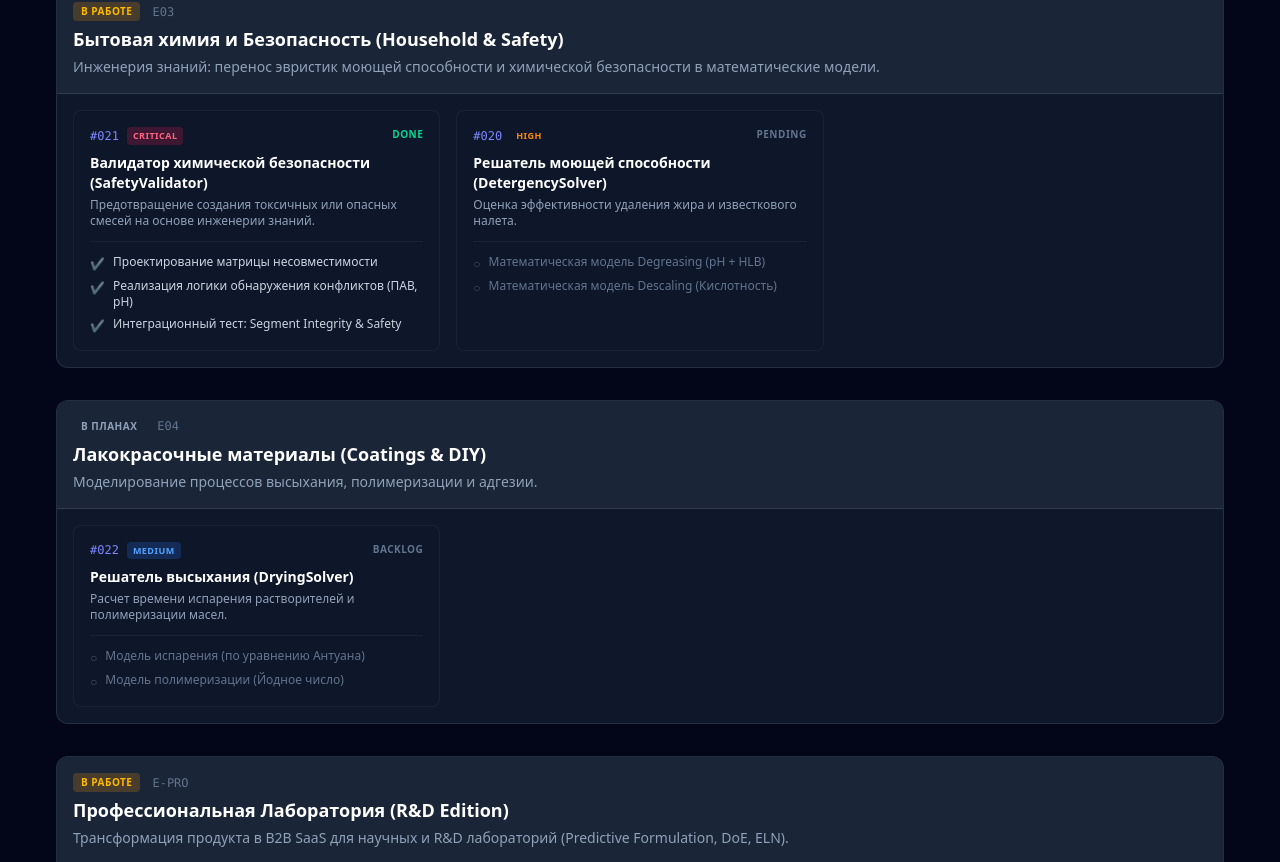
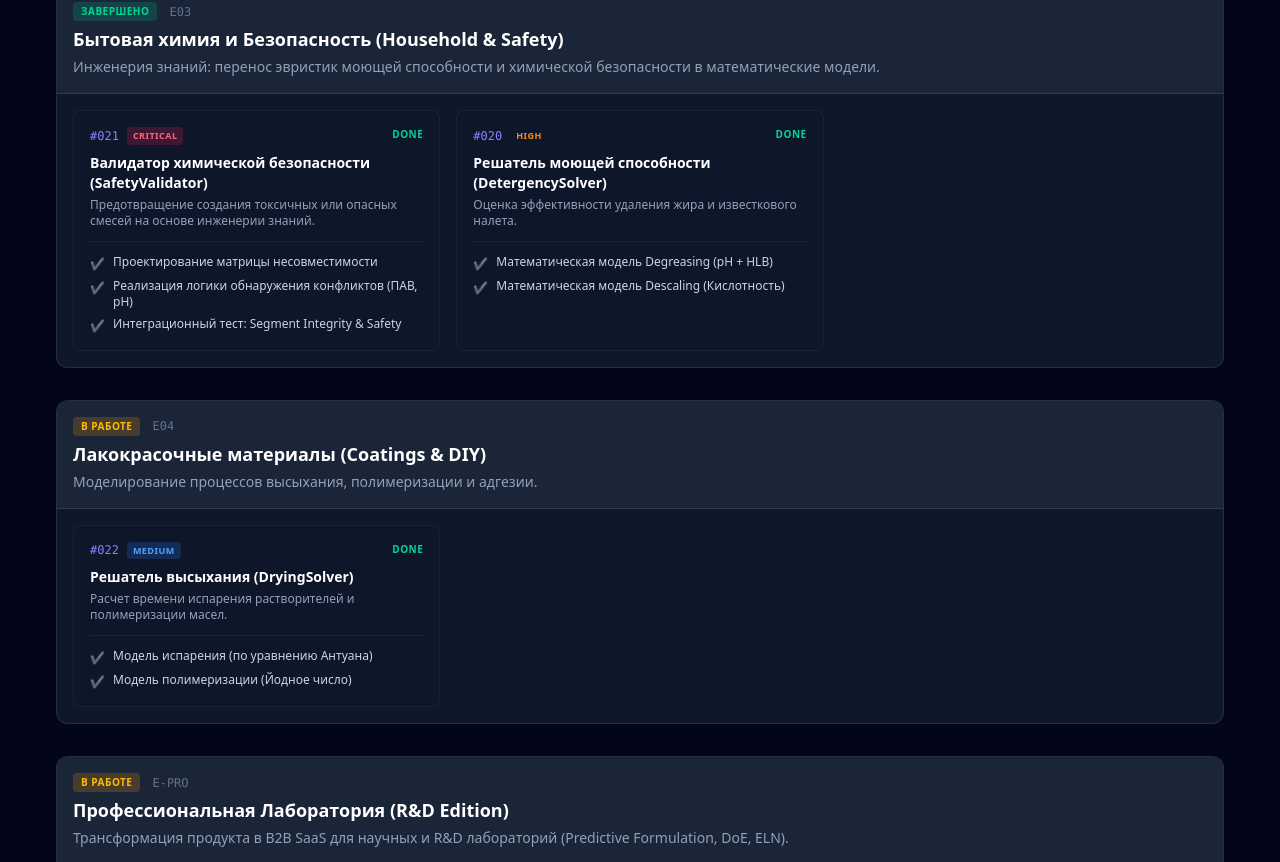
Before and after one commit to uladziislau/chem-cad, an Angular app: page /development/board in a window 1280 px wide. Shown: the part 2294-3156 px from the top of the page. Built offline with nearby package versions, Linux system fonts and the light colour scheme.

Commit message:
chore: mark E03 DetergencySolver and E04 DryingSolver as done

```diff
--- a/modules/development/data/dev-tasks.data.ts
+++ b/modules/development/data/dev-tasks.data.ts
@@ -58,7 +58,7 @@ export const DEV_EPICS: DevelopmentEpic[] = [
     id: 'E03',
     title: 'Бытовая химия и Безопасность (Household & Safety)',
     description: 'Инженерия знаний: перенос эвристик моющей способности и химической безопасности в математические модели.',
-    status: 'active',
+    status: 'completed',
     tasks: [
       {
         id: '021',
@@ -75,12 +75,12 @@ export const DEV_EPICS: DevelopmentEpic[] = [
       {
         id: '020',
         title: 'Решатель моющей способности (DetergencySolver)',
-        status: 'pending',
+        status: 'done',
         priority: 'high',
         description: 'Оценка эффективности удаления жира и известкового налета.',
         subtasks: [
-          { id: '20.1', title: 'Математическая модель Degreasing (pH + HLB)', status: 'pending' },
-          { id: '20.2', title: 'Математическая модель Descaling (Кислотность)', status: 'pending' }
+          { id: '20.1', title: 'Математическая модель Degreasing (pH + HLB)', status: 'done' },
+          { id: '20.2', title: 'Математическая модель Descaling (Кислотность)', status: 'done' }
         ]
       }
     ]
@@ -89,17 +89,17 @@ export const DEV_EPICS: DevelopmentEpic[] = [
     id: 'E04',
     title: 'Лакокрасочные материалы (Coatings & DIY)',
     description: 'Моделирование процессов высыхания, полимеризации и адгезии.',
-    status: 'planned',
+    status: 'active',
     tasks: [
       {
         id: '022',
         title: 'Решатель высыхания (DryingSolver)',
-        status: 'backlog',
+        status: 'done',
         priority: 'medium',
         description: 'Расчет времени испарения растворителей и полимеризации масел.',
         subtasks: [
-          { id: '22.1', title: 'Модель испарения (по уравнению Антуана)', status: 'pending' },
-          { id: '22.2', title: 'Модель полимеризации (Йодное число)', status: 'pending' }
+          { id: '22.1', title: 'Модель испарения (по уравнению Антуана)', status: 'done' },
+          { id: '22.2', title: 'Модель полимеризации (Йодное число)', status: 'done' }
         ]
       }
     ]
```
